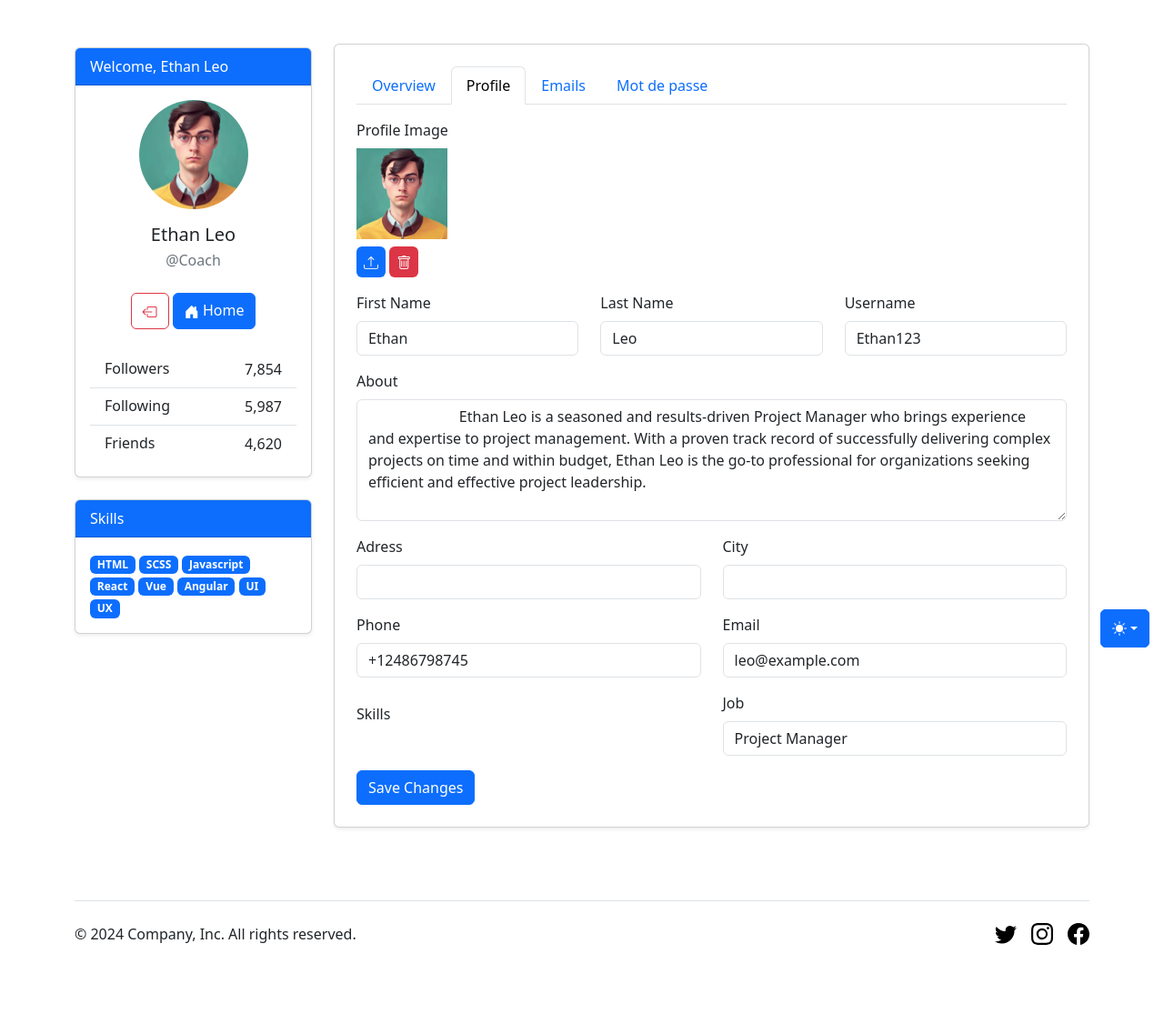
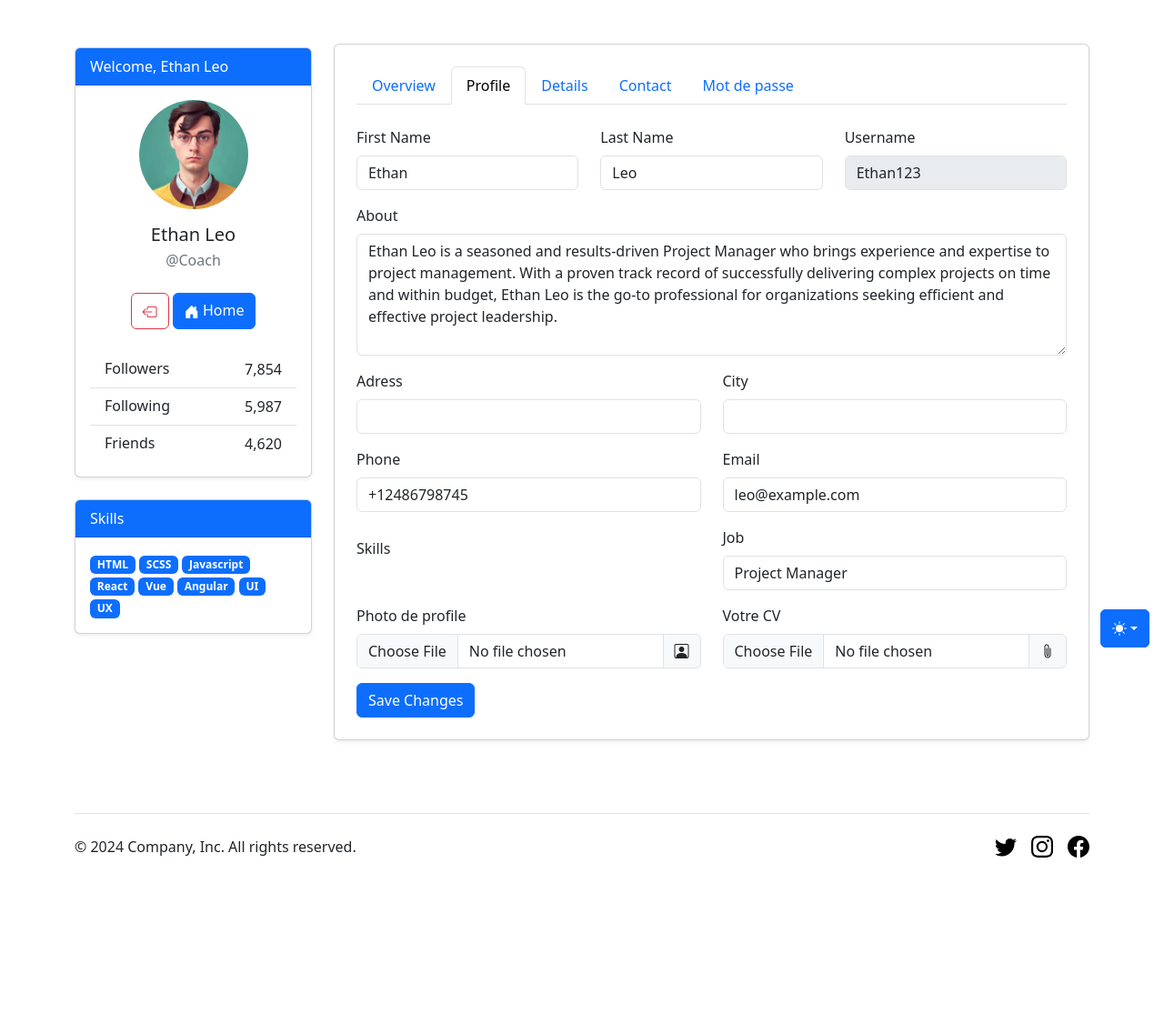
Before and after one commit to ZikoZakari/CoachMe, a PHP site: page /profile.php in a window 1280 px wide, after a click on "Profile". Shown: the part 72-1187 px from the top of the page at 91% size. After the commit the page ends 1015 px from the top, so only its background shows below. Run offline with PHP 8.4, Linux system fonts and the light colour scheme; the visitor is signed in with stand-in values (Sample User, id 1); some libraries are stand-ins or nearby versions.

Commit message:
[UPDATE] : Updating profile page

```diff
--- a/footer.php
+++ b/footer.php
@@ -130,9 +130,10 @@
         ></path>
       </symbol>
     </svg>
+    <script src="static/js/bootstrap.bundle.min.js"></script>
     <script src="https://cdn.jsdelivr.net/npm/jquery@3.5.0/dist/jquery.slim.min.js"></script>
-    <script src="static/js/bootstrap.bundle.min.js"></script>
     <script src="https://cdn.jsdelivr.net/npm/select2@4.1.0-rc.0/dist/js/select2.min.js"></script>
+    <script src="//cdn.ckeditor.com/4.22.1/standard/ckeditor.js"></script>
     <script src="static/js/index.js"></script>
   </body>
 </html>
--- a/profile.php
+++ b/profile.php
@@ -2,9 +2,9 @@
 include_once "core.php";
 include_once "header.php";
 
-if (empty($_SESSION['username'])){
+if (empty($_SESSION['username'])) {
   header('Location: login.php');
-    exit();
+  exit();
 }
 ?>
 
@@ -83,8 +83,13 @@ if (empty($_SESSION['username'])){
                 </button>
               </li>
               <li class="nav-item" role="presentation">
-                <button class="nav-link" id="email-tab" data-bs-toggle="tab" data-bs-target="#email-tab-pane" type="button" role="tab" aria-controls="email-tab-pane" aria-selected="false">
-                  Emails
+                <button class="nav-link" id="detail-tab" data-bs-toggle="tab" data-bs-target="#detail-tab-pane" type="button" role="tab" aria-controls="detail-tab-pane" aria-selected="false">
+                  Details
+                </button>
+              </li>
+              <li class="nav-item" role="presentation">
+                <button class="nav-link" id="contact-tab" data-bs-toggle="tab" data-bs-target="#contact-tab-pane" type="button" role="tab" aria-controls="contact-tab-pane" aria-selected="false">
+                  Contact
                 </button>
               </li>
               <li class="nav-item" role="presentation">
@@ -118,30 +123,6 @@ if (empty($_SESSION['username'])){
                   <div class="col-7 col-md-9 border-start border-bottom border-3">
                     <div class="p-2">Leo</div>
                   </div>
-                  <!-- <div class="col-5 col-md-3 border-bottom border-3">
-                        <div class="p-2">Education</div>
-                      </div>
-                      <div
-                        class="col-7 col-md-9 border-start border-bottom border-3"
-                      >
-                        <div class="p-2">M.S Computer Science</div>
-                      </div>
-                      <div class="col-5 col-md-3 border-bottom border-3">
-                        <div class="p-2">Address</div>
-                      </div>
-                      <div
-                        class="col-7 col-md-9 border-start border-bottom border-3"
-                      >
-                        <div class="p-2">Mountain View, California</div>
-                      </div>
-                      <div class="col-5 col-md-3 border-bottom border-3">
-                        <div class="p-2">Country</div>
-                      </div>
-                      <div
-                        class="col-7 col-md-9 border-start border-bottom border-3"
-                      >
-                        <div class="p-2">United States</div>
-                      </div> -->
                   <div class="col-5 col-md-3 border-bottom border-3">
                     <div class="p-2">Job</div>
                   </div>
@@ -164,22 +145,6 @@ if (empty($_SESSION['username'])){
               </div>
               <div class="tab-pane fade" id="profile-tab-pane" role="tabpanel" aria-labelledby="profile-tab" tabindex="0">
                 <form action="#!" class="row gy-3 gy-xxl-4">
-                  <div class="col-12">
-                    <div class="row gy-2">
-                      <label class="col-12 form-label m-0">Profile Image</label>
-                      <div class="col-12">
-                        <img width="100px" src="./static/images/profile-img-1.jpg" class="img-fluid" alt="Luna John" />
-                      </div>
-                      <div class="col-12">
-                        <a href="#!" class="d-inline-block bg-primary link-light lh-1 p-2 rounded">
-                          <i class="bi bi-upload"></i>
-                        </a>
-                        <a href="#!" class="d-inline-block bg-danger link-light lh-1 p-2 rounded">
-                          <i class="bi bi-trash"></i>
-                        </a>
-                      </div>
-                    </div>
-                  </div>
                   <div class="col-12 col-md-4">
                     <label for="inputFirstName" class="form-label">First Name</label>
                     <input type="text" class="form-control" id="inputFirstName" value="Ethan" />
@@ -190,12 +155,11 @@ if (empty($_SESSION['username'])){
                   </div>
                   <div class="col-12 col-md-4">
                     <label for="inputUsername" class="form-label">Username</label>
-                    <input type="text" class="form-control" id="inputUsername" value="Ethan123" />
+                    <input type="text" class="form-control" id="inputUsername" value="Ethan123" disabled/>
                   </div>
                   <div class="col-12">
                     <label for="inputAbout" class="form-label">About</label>
-                    <textarea class="form-control" rows="5" id="inputAbout">
-                        Ethan Leo is a seasoned and results-driven Project Manager who brings experience and expertise to project management. With a proven track record of successfully delivering complex projects on time and within budget, Ethan Leo is the go-to professional for organizations seeking efficient and effective project leadership.</textarea>
+                    <textarea class="form-control" rows="5" id="inputAbout">Ethan Leo is a seasoned and results-driven Project Manager who brings experience and expertise to project management. With a proven track record of successfully delivering complex projects on time and within budget, Ethan Leo is the go-to professional for organizations seeking efficient and effective project leadership.</textarea>
                   </div>
                   <div class="col-12 col-md-6">
                     <label for="inputAdress" class="form-label">Adress</label>
@@ -242,6 +206,20 @@ if (empty($_SESSION['username'])){
                     <label for="inputJob" class="form-label">Job</label>
                     <input type="text" class="form-control" id="inputJob" value="Project Manager" />
                   </div>
+                  <div class="col-12 col-md-6">
+                    <label for="inputPictur" class="form-label">Photo de profile</label>
+                    <div class="input-group">
+                      <input type="file" class="form-control" id="inputPictur">
+                      <span class="input-group-text" id="inputPictur"><i class="bi bi-person-square"></i></span>
+                    </div>
+                  </div>
+                  <div class="col-12 col-md-6">
+                    <label for="inputCv" class="form-label">Votre CV</label>
+                    <div class="input-group">
+                      <input type="file" class="form-control" id="inputCv">
+                      <span class="input-group-text" id="inputCv"><i class="bi bi-paperclip"></i></span>
+                    </div>
+                  </div>
                   <div class="col-12">
                     <button type="submit" class="btn btn-primary">
                       Save Changes
@@ -249,37 +227,28 @@ if (empty($_SESSION['username'])){
                   </div>
                 </form>
               </div>
-              <div class="tab-pane fade" id="email-tab-pane" role="tabpanel" aria-labelledby="email-tab" tabindex="0">
+
+              <div class="tab-pane fade" id="contact-tab-pane" role="tabpanel" aria-labelledby="detail-tab" tabindex="0">
                 <form action="#!">
                   <fieldset class="row gy-3 gy-md-0">
-                    <legend class="col-form-label col-12 col-md-3 col-xl-2">
-                      Email Alerts
-                    </legend>
-                    <div class="col-12 col-md-9 col-xl-10">
-                      <div class="form-check">
-                        <input class="form-check-input" type="checkbox" id="emailChange" />
-                        <label class="form-check-label" for="emailChange">
-                          Email Changed
-                        </label>
+
+                  </fieldset>
+                </form>
+              </div>
+
+              <div class="tab-pane fade" id="detail-tab-pane" role="tabpanel" aria-labelledby="detail-tab" tabindex="0">
+                <form action="#!">
+                  <fieldset class="row gy-3 gy-md-0">
+                    <div class="col-12 col-md-12 mb-3">
+                      <label for="inputPrice" class="form-label">Prix de base</label>
+                      <div class="input-group">
+                        <span class="input-group-text">€</span>
+                        <input type="text" class="form-control" aria-label="Amount (to the nearest dollar)">
+                        <span class="input-group-text">.00</span>
                       </div>
-                      <div class="form-check">
-                        <input class="form-check-input" type="checkbox" id="passwordChange" />
-                        <label class="form-check-label" for="passwordChange">
-                          Password Changed
-                        </label>
-                      </div>
-                      <div class="form-check">
-                        <input class="form-check-input" type="checkbox" id="weeklyNewsletter" />
-                        <label class="form-check-label" for="weeklyNewsletter">
-                          Weekly Newsletter
-                        </label>
-                      </div>
-                      <div class="form-check">
-                        <input class="form-check-input" type="checkbox" id="productPromotions" />
-                        <label class="form-check-label" for="productPromotions">
-                          Product Promotions
-                        </label>
-                      </div>
+                    </div>
+                    <div class="col-12 col-md-12">
+                      <textarea id="imputDetail"> text area </textarea>
                     </div>
                   </fieldset>
                   <div class="row">
@@ -291,6 +260,9 @@ if (empty($_SESSION['username'])){
                   </div>
                 </form>
               </div>
+
+
+
               <div class="tab-pane fade" id="password-tab-pane" role="tabpanel" aria-labelledby="password-tab" tabindex="0">
                 <form action="#!">
                   <div class="row gy-3 gy-xxl-4">
--- a/static/js/index.js
+++ b/static/js/index.js
@@ -6,25 +6,8 @@ $( '#multiple-select-custom-field' ).select2( {
     tags: true
 } );
 
-var textareaIds = [''];
+var textareaIds = ['imputDetail'];
 
     textareaIds.forEach(function(id) {
       CKEDITOR.replace(id);
     });
-
-// $(document).ready(function() {
-//     $('#logout').click(function() {
-//         // Requête AJAX pour appeler la fonction PHP
-//         $.ajax({
-//             url: '../../Classes/Users/User.php',
-//             type: 'POST',
-//             data: { action: 'logout' },
-//             success: function(response) {
-//                 alert(response); // Afficher la réponse de la fonction PHP
-//             },
-//             // error: function(xhr, status, error) {
-//             //     console.error(xhr.responseText); // Afficher l'erreur en cas d'échec
-//             // }
-//         });
-//     });
-// });
```
